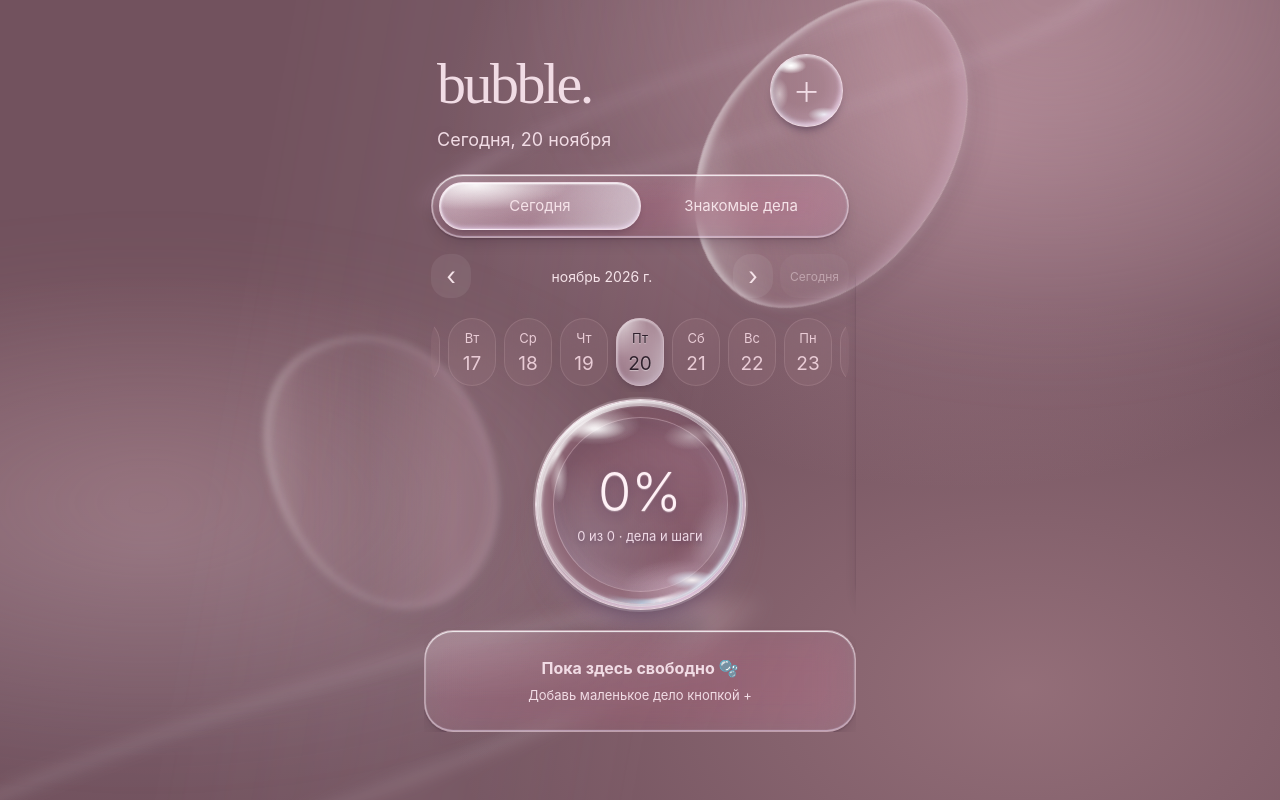
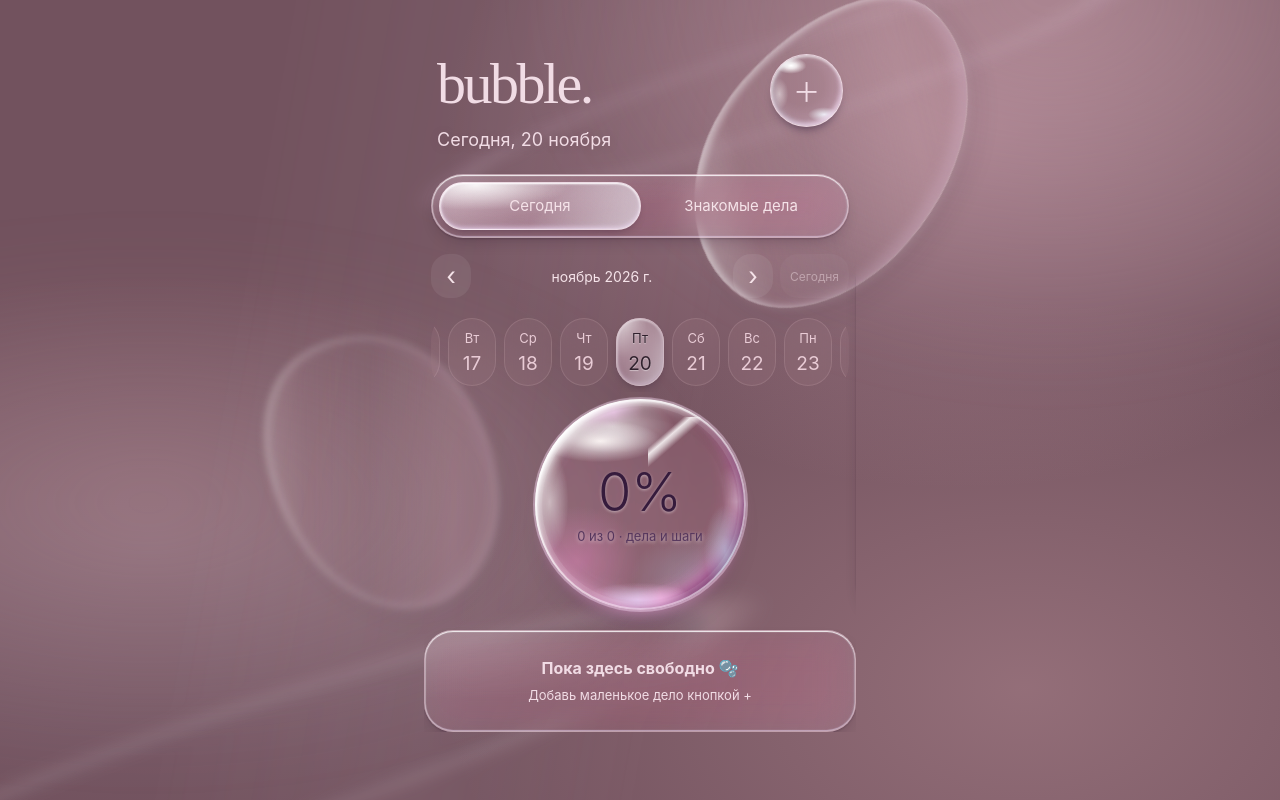
Before and after one commit to elisabessss21/little-things, a plain HTML site: page index.html in a window 1280 px wide. Drawn offline with Linux system fonts and the light colour scheme.

Commit message:
Refine central progress bubble to thick transparent optical glass sphere

```diff
--- a/index.html
+++ b/index.html
@@ -230,6 +230,69 @@ body{background:#75565d}
 @keyframes caustic-drift{from{translate:-6px -8px;opacity:.65}to{translate:10px 14px;opacity:1}}
 @media(prefers-reduced-motion:reduce){.scene:after{animation:none}}
 @supports not ((backdrop-filter:blur(1px)) or (-webkit-backdrop-filter:blur(1px))){.glass,.section-tabs{background:#886575}.modal{background:#79566c}}
+
+
+/* Bubble reference sphere v2 — optical glass, not concentric rings.
+   Purely visual: task/progress behavior remains unchanged. */
+.progress-orb{
+  border:0;
+  overflow:visible;
+  border-radius:50%;
+  color:#351b3c;
+  background:
+    radial-gradient(ellipse 32% 14% at 37% 13%,#fff9,transparent 90%),
+    radial-gradient(ellipse 33% 22% at 78% 85%,#b9e8ff42,transparent 100%),
+    radial-gradient(ellipse 30% 26% at 20% 77%,#ff90d25c,transparent 100%),
+    radial-gradient(circle at 48% 47%,#f3d4ee0b 0 60%,#f5b5e224 70%,#9c477e6b 85%,#4c204d9c 94%,#ffe9ffb8 98%,#fff 100%);
+  backdrop-filter:blur(2px) saturate(1.3);
+  -webkit-backdrop-filter:blur(2px) saturate(1.3);
+  box-shadow:
+    inset 2px 3px 3px #fff9,
+    inset 9px 13px 16px -11px #fff,
+    inset -13px -10px 15px -9px #6d245bba,
+    inset -26px -16px 24px -20px #ed8aca,
+    inset 0 -23px 25px -21px #ffc9ef,
+    0 0 0 2px #ffe4fb65,
+    0 10px 14px -8px #ffb7eb8c,
+    0 24px 28px -18px #4f1d555c;
+}
+.progress-orb::before{
+  content:"";position:absolute;inset:2%;border:0;border-radius:50%;
+  background:conic-gradient(from -90deg,#fff5f9b5 0 var(--progress),transparent var(--progress) 100%);
+  -webkit-mask:radial-gradient(farthest-side,transparent calc(100% - 4px),#000 calc(100% - 3px));
+  mask:radial-gradient(farthest-side,transparent calc(100% - 4px),#000 calc(100% - 3px));
+  opacity:.6;pointer-events:none;transform:none;
+}
+.progress-orb::after{
+  content:"";position:absolute;inset:0;border:0;border-radius:50%;clip-path:none;opacity:1;
+  background:
+    linear-gradient(139deg,transparent 0 26%,#fffdfdd9 32%,#fff9 36%,transparent 43%) 78% 12%/31% 29% no-repeat,
+    radial-gradient(ellipse 29% 10% at 31% 20%,#fffaf8ed 0%,#ffffff85 42%,transparent 100%),
+    radial-gradient(ellipse 9% 24% at 7% 49%,#fff8,transparent 100%),
+    radial-gradient(ellipse 27% 8% at 49% 95%,#ffcbf7a1,transparent 100%),
+    radial-gradient(ellipse 10% 22% at 90% 72%,#c5f1ff7d,transparent 100%);
+  box-shadow:none;filter:none;pointer-events:none;animation:none;
+}
+.progress-orb .orb-shell{
+  inset:0;border:0;opacity:1;
+  box-shadow:inset 0 0 0 2px #fff8,inset 0 0 0 7px #ffffff19,
+    inset 13px 10px 12px -12px #fff,
+    inset -15px -6px 16px -12px #3d194d8c;
+  background:radial-gradient(circle at 50% 50%,transparent 69%,#f6c4ee27 82%,#ffc5f3b3 97%,#fff8 100%);
+}
+.progress-orb .orb-depth{
+  inset:9%;border:0;opacity:.35;box-shadow:none;
+  background:radial-gradient(ellipse at 45% 35%,#ffffff0a 0 64%,#ae669c32 100%);
+}
+.progress-orb .orb-glint{
+  inset:0;opacity:.8;
+  background:conic-gradient(from 110deg,#fff0 0 12%,#ffc3f2ad 16%,#b3efffa8 20%,transparent 26% 58%,#ffd4ffb8 65%,transparent 70% 88%,#fff7 94%,transparent 100%);
+  -webkit-mask:radial-gradient(farthest-side,transparent 78%,#000 91%,transparent 100%);
+  mask:radial-gradient(farthest-side,transparent 78%,#000 91%,transparent 100%);
+  animation:none;
+}
+.progress-orb .progress-number{color:#351b3c;text-shadow:0 1px 3px #fff7;z-index:2}
+.progress-orb .progress-total{color:#55365d;text-shadow:0 1px 4px #fff9;z-index:2}
 
 </style>
 </head>
```
